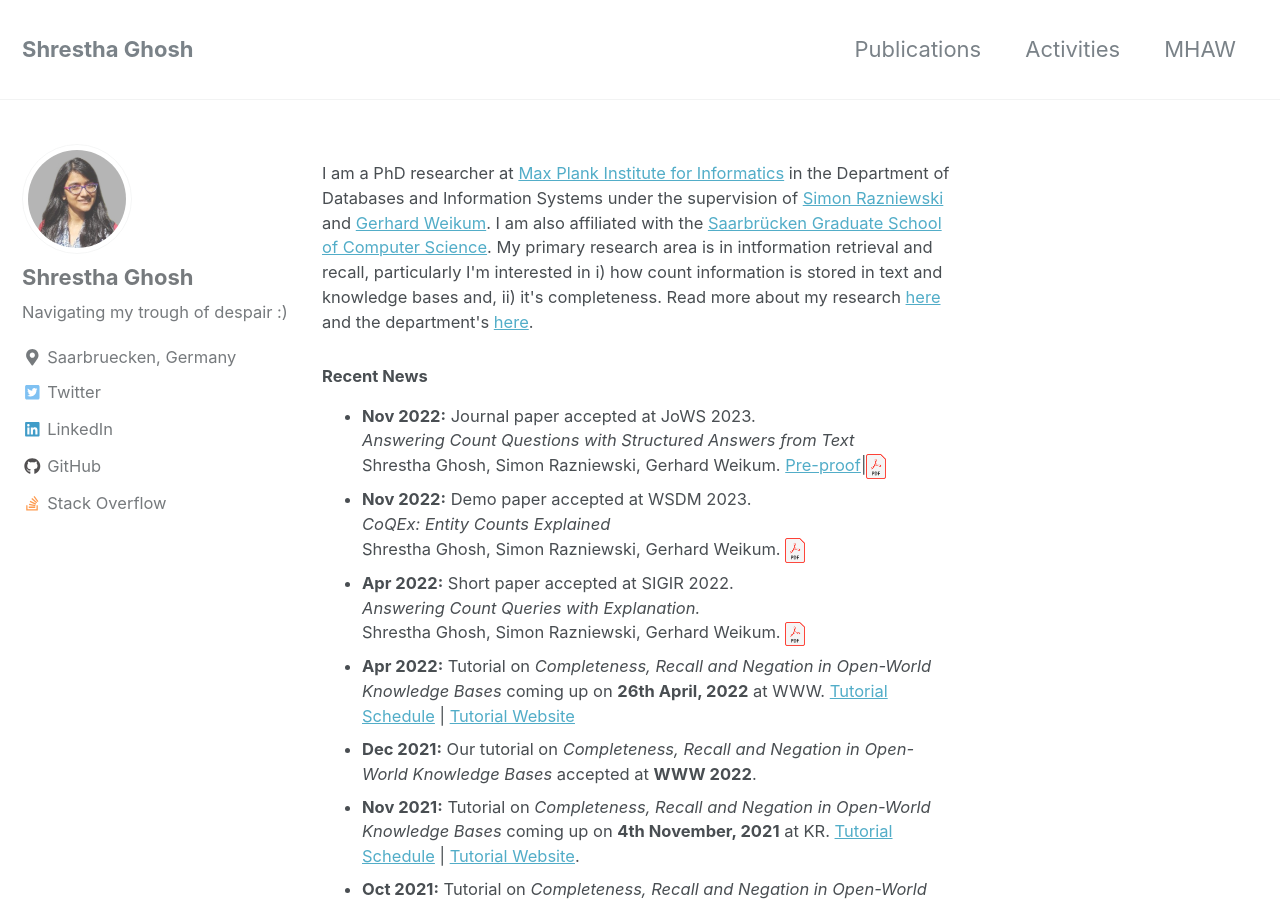
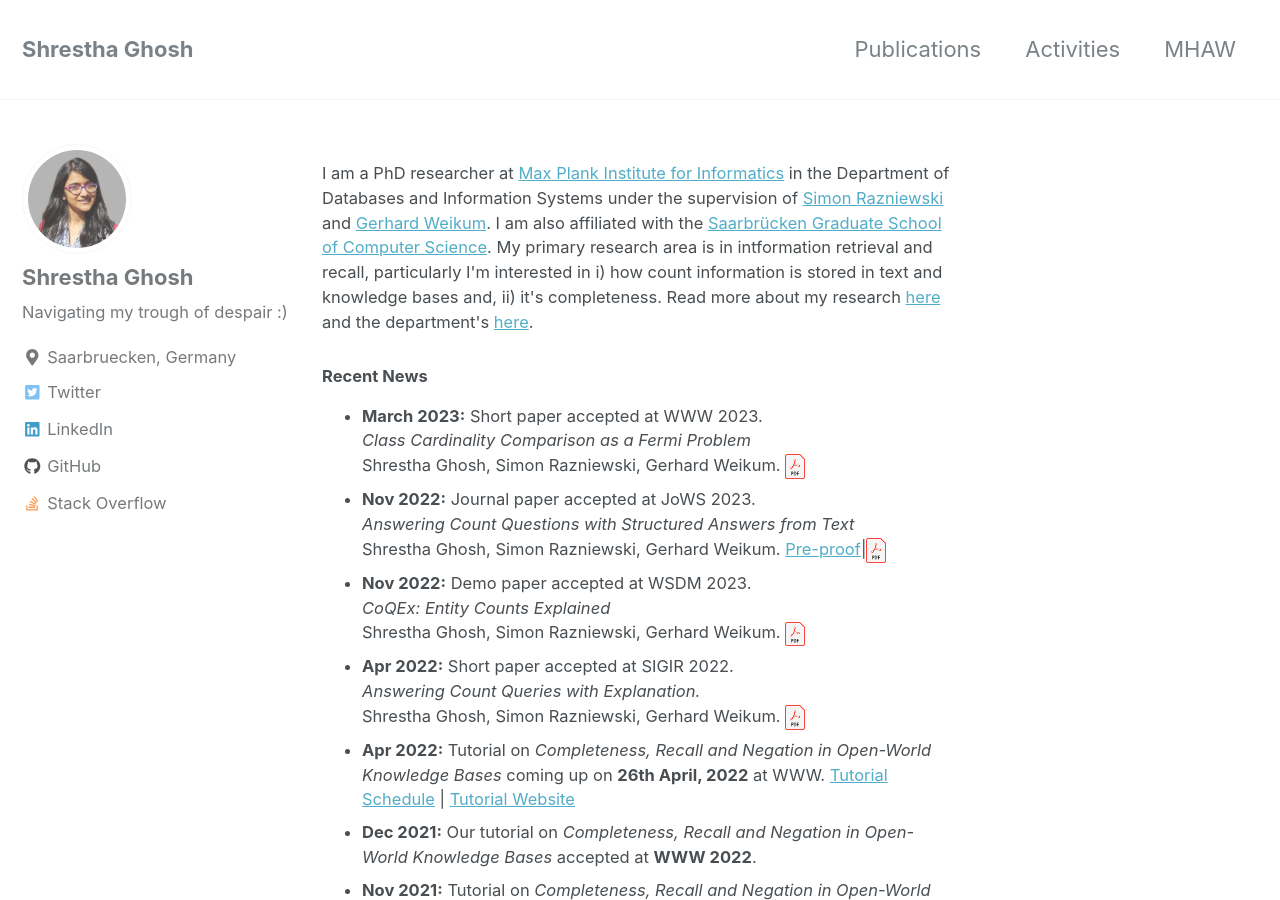
Before and after one commit to ghoshs/ghoshs.github.io, a Jekyll site: the page built from index.html, in a window 1280 px wide and 900 px high. Built offline with Jekyll 4.4.1, drawn with Linux system fonts in a browser that asks for light colours; nearby versions of some CDN libraries; the list of posts is cut into pages by our own code.

Commit message:
update pubs

```diff
--- a/_layouts/home.html
+++ b/_layouts/home.html
@@ -14,6 +14,12 @@ layout: archive
 
 <ul class="small">
   <li>
+    <strong>March 2023:</strong> Short paper accepted at WWW 2023.<br>
+    <i>Class Cardinality Comparison as a Fermi Problem</i><br>
+    Shrestha Ghosh, Simon Razniewski, Gerhard Weikum.
+    <a href="/files/WWW_2023.pdf"><img src="images/pdf-icon.png" width="20px"></a>
+  </li>
+  <li>
     <strong>Nov 2022:</strong> Journal paper accepted at JoWS 2023.<br>
     <i>Answering Count Questions with Structured Answers from Text</i><br>
     Shrestha Ghosh, Simon Razniewski, Gerhard Weikum.
@@ -23,7 +29,7 @@ layout: archive
     <strong>Nov 2022:</strong> Demo paper accepted at WSDM 2023.<br>
     <i>CoQEx: Entity Counts Explained</i><br>
     Shrestha Ghosh, Simon Razniewski, Gerhard Weikum.
-    <a href="/files/WSDM_2023.pdf"><img src="images/pdf-icon.png" width="20px"></a>
+    <a href="https://dl.acm.org/doi/10.1145/3539597.3573021"><img src="images/pdf-icon.png" width="20px"></a>
   </li>
   <li>
     <strong>Apr 2022:</strong> Short paper accepted at SIGIR 2022.<br>
```
Also changed, not shown: _pages/publications.md (+6 -1 lines), 1 other file.
